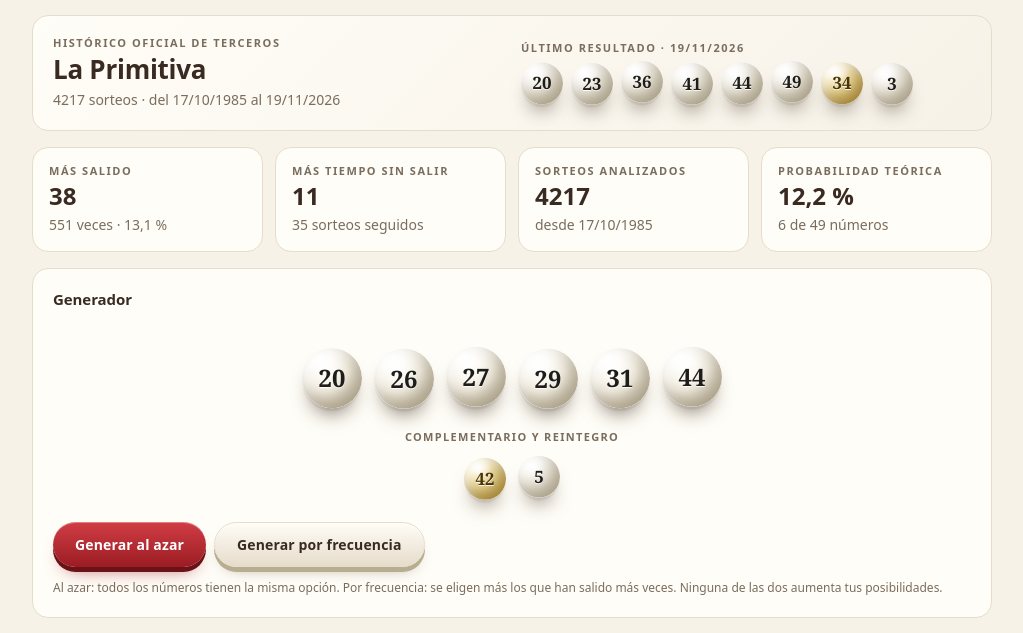
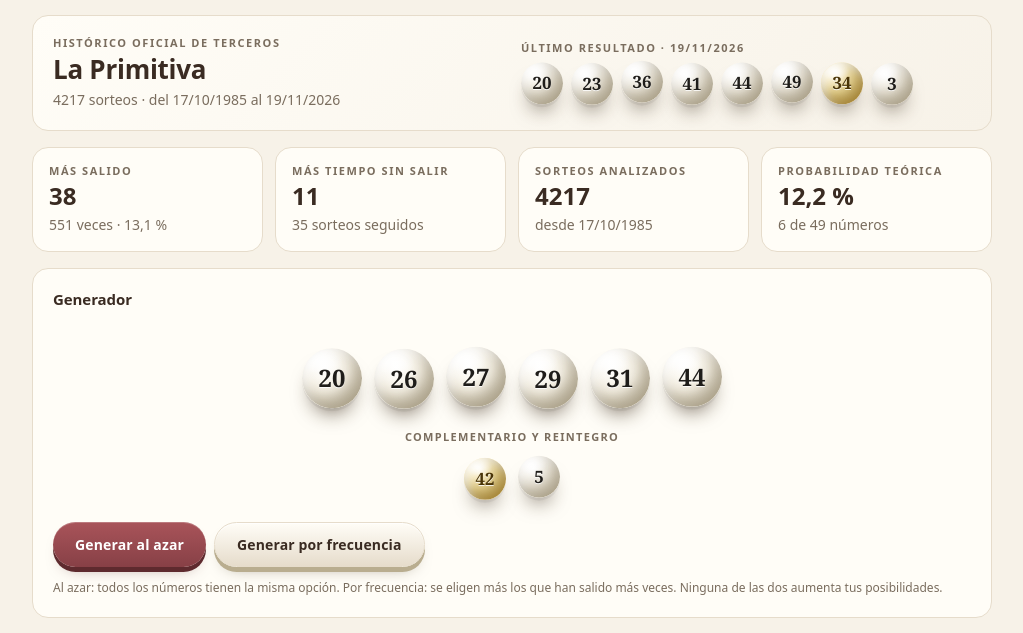
Before and after one commit to juanz40a-sudo/loteria-estadisticas, a plain HTML site: page index.html in a window 1280 px wide. Shown: the part 155-788 px from the top of the page, without its empty margins (128-1151 px from the left). Drawn offline with Linux system fonts and the light colour scheme.

Commit message:
Botón principal en tono más sobrio
Co-Authored-By: Claude Haiku 5.5 <noreply@anthropic.com>

```diff
--- a/index.html
+++ b/index.html
@@ -237,19 +237,19 @@ footer p{margin:0 0 8px}
 .btn{
   position:relative;overflow:hidden;border:0;border-radius:999px;padding:12px 22px;cursor:pointer;
   color:#fff;font:700 14px system-ui,-apple-system,Arial,sans-serif;letter-spacing:.01em;
-  background:linear-gradient(180deg,#d13d45 0%,#9b1c23 100%);
-  box-shadow:0 5px 0 #6a1217,0 12px 18px -10px rgba(155,28,35,.7),inset 0 1px 0 rgba(255,255,255,.35);
+  background:linear-gradient(180deg,#a9545a 0%,#874046 100%);
+  box-shadow:0 5px 0 #5e2a2e,0 10px 16px -10px rgba(90,40,44,.55),inset 0 1px 0 rgba(255,255,255,.22);
   transform:translateY(0);
   transition:transform .12s ease,box-shadow .12s ease,filter .2s ease;
 }
 .btn::after{
   content:"";position:absolute;top:0;left:-70%;width:45%;height:100%;
-  background:linear-gradient(100deg,rgba(255,255,255,0),rgba(255,255,255,.45),rgba(255,255,255,0));
+  background:linear-gradient(100deg,rgba(255,255,255,0),rgba(255,255,255,.28),rgba(255,255,255,0));
   transform:skewX(-18deg);animation:brillo 5s ease-in-out infinite;pointer-events:none;
 }
 @keyframes brillo{0%,55%{left:-70%}100%{left:140%}}
-.btn:hover{transform:translateY(-2px);filter:brightness(1.05);box-shadow:0 7px 0 #6a1217,0 18px 26px -12px rgba(155,28,35,.8),inset 0 1px 0 rgba(255,255,255,.35)}
-.btn:active{transform:translateY(4px);box-shadow:0 1px 0 #6a1217,0 4px 8px -4px rgba(155,28,35,.6),inset 0 1px 0 rgba(255,255,255,.35)}
+.btn:hover{transform:translateY(-2px);filter:brightness(1.04);box-shadow:0 7px 0 #5e2a2e,0 16px 24px -12px rgba(90,40,44,.6),inset 0 1px 0 rgba(255,255,255,.22)}
+.btn:active{transform:translateY(4px);box-shadow:0 1px 0 #5e2a2e,0 4px 8px -4px rgba(90,40,44,.5),inset 0 1px 0 rgba(255,255,255,.22)}
 .btn.sec{
   color:var(--tinta);
   background:linear-gradient(180deg,var(--papel2),var(--linea));
```
Also changed, not shown: src/plantilla.html (+5 -5 lines).
